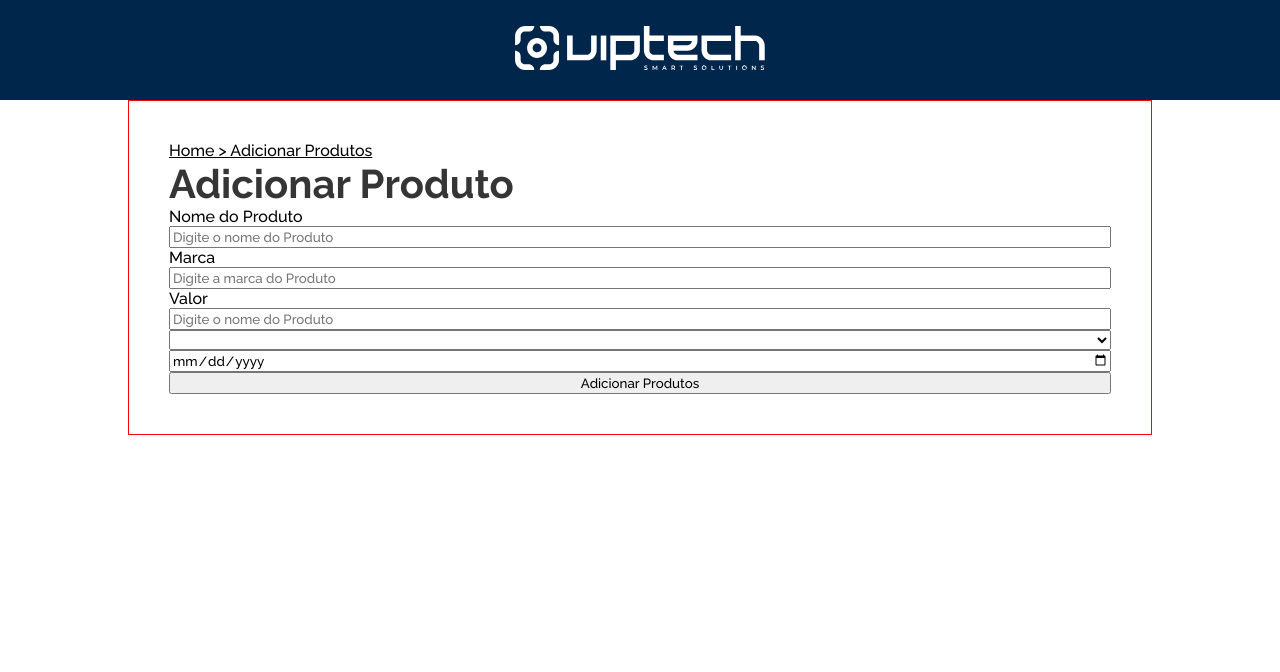
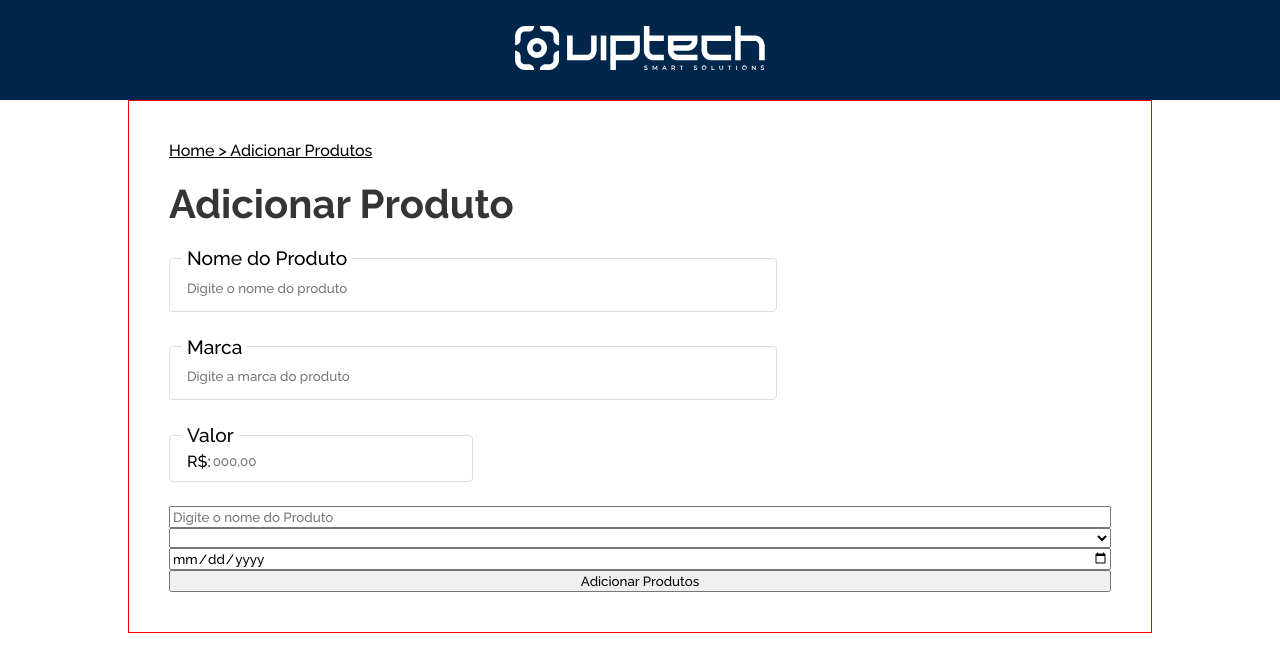
Before and after one commit to T-pl/viptech-project, a React (Create React App) app: page /addproduct in a window 1280 px wide. Shown: the top 672 px of the page. Built offline with nearby package versions, Linux system fonts and the light colour scheme.

Commit message:
VIP-002: Estilizei a seção Editar Produtos

```diff
--- a/src/pages/AddProduct/Addproduct.jsx
+++ b/src/pages/AddProduct/Addproduct.jsx
@@ -9,11 +9,27 @@ export function Addproduct() {
         <span >Home &gt; Adicionar Produtos</span>
         <h1>Adicionar Produto</h1>
         <form action="#">
-          <label>Nome do Produto</label>
-          <input placeholder="Digite o nome do Produto" type="text" name="" id="" />
-          <label>Marca</label>
-          <input placeholder="Digite a marca do Produto" type="text" name="" id="" />
-          <label>Valor</label>
+          <div class="container-input">
+            <fieldset class="fieldset-border">
+              <legend class="legend-border">Nome do Produto</legend>
+              <input placeholder="Digite o nome do produto" type="text" name="" id="" />
+            </fieldset>
+          </div>
+          <div class="container-input">
+            <fieldset class="fieldset-border">
+              <legend class="legend-border">Marca</legend>
+              <input placeholder="Digite a marca do produto" type="text" name="" id="" />
+            </fieldset>
+          </div>
+          <div class="container-input">
+            <fieldset class="fieldset-border fieldset-valor ">
+              <legend class="legend-border ">Valor</legend>
+              <div className="container-valor">
+                <span>R$:</span> <input placeholder="000,00" type="number" name="" id="" />
+              </div>
+            </fieldset>
+          </div>
+          <label></label>
           <input placeholder="Digite o nome do Produto" type="text" name="" id="" />
           <select name="" id="">
             Selecione uma Cor
--- a/src/pages/AddProduct/addProduct.css
+++ b/src/pages/AddProduct/addProduct.css
@@ -14,9 +14,56 @@
 	color: #353535;
 	font-size: 2.5rem;
 	font-weight: bold;
+	padding: 20px 0;
 }
 
 .container form {
 	display: flex;
 	flex-direction: column;
 }
+
+.container form .fieldset-border {
+	border: 1px solid #ddd !important;
+	/* padding: 0 1.4em 1.4em 1.4em !important; */
+	margin: 0 0 1.5em 0 !important;
+	-webkit-box-shadow: 0px 0px 0px 0px #000;
+	box-shadow: 0px 0px 0px 0px #000;
+	width: 38rem;
+	border-radius: 4px;
+}
+
+.container form .fieldset-border .legend-border {
+	font-size: 1.2em !important;
+	text-align: left !important;
+	padding: 0 5px;
+}
+
+.fieldset-border > input {
+	width: 100%;
+	padding: 5px 5px;
+	border: none !important;
+	outline: none !important;
+}
+
+.fieldset-valor {
+	width: 19rem !important;
+}
+.container-valor {
+	display: flex;
+	/* border: 1px solid red; */
+	margin-left: 5px;
+}
+
+.container-valor > input {
+	width: 100%;
+	border: none !important;
+	outline: none !important;
+}
+
+input[type="number"]::-webkit-inner-spin-button {
+	-webkit-appearance: none;
+}
+input[type="number"] {
+	-moz-appearance: textfield;
+	appearance: textfield;
+}
--- a/src/pages/Carrinho/Carrinho.jsx
+++ b/src/pages/Carrinho/Carrinho.jsx
@@ -32,7 +32,22 @@ export function Carrinho() {
             </div>
           </div>
           <div className="resumoPedido">
-            TESTE TESTE
+            <div className="subtotal">
+              <span className="inforesumo">Subtotal</span>
+              <span className="inforesumo">R$ 300</span>
+            </div>
+            <hr />
+            <div className="subtotal">
+              <span className="inforesumo">Frete</span>
+              <span className="inforesumo">R$ 30</span>
+            </div>
+            <hr />
+            <div className="subtotal">
+              <span className="inforesumo">Valor Total</span>
+              <span className="inforesumo">R$330</span>
+            </div>
+            <hr />
+            <button className="pagar">Pagar</button>
           </div>
         </div>
 
--- a/src/pages/Carrinho/carrinho.css
+++ b/src/pages/Carrinho/carrinho.css
@@ -49,4 +49,29 @@ main .secaoCarPro .quantValor {
 main .resumoPedido {
 	border-radius: 4px;
 	background-color: #b2b2b2;
+	padding: 15px 15px;
+	display: flex;
+	flex-direction: column;
+	gap: 15px;
 }
+
+main .resumoPedido .subtotal {
+	width: 20.3125rem;
+	display: flex;
+	justify-content: space-between;
+	padding-bottom: 0.8rem;
+}
+
+.pagar {
+	background: #0f4c81;
+	border: none;
+	width: 21rem;
+	margin: 0 auto;
+	padding: 15px 50px;
+	border-radius: 4px;
+	text-transform: uppercase;
+	color: #fff;
+	font-weight: bold;
+	font-size: 14px;
+	cursor: pointer;
+}
```
Also changed, not shown: 1 other file (tests, documents, lock files or other folders).
